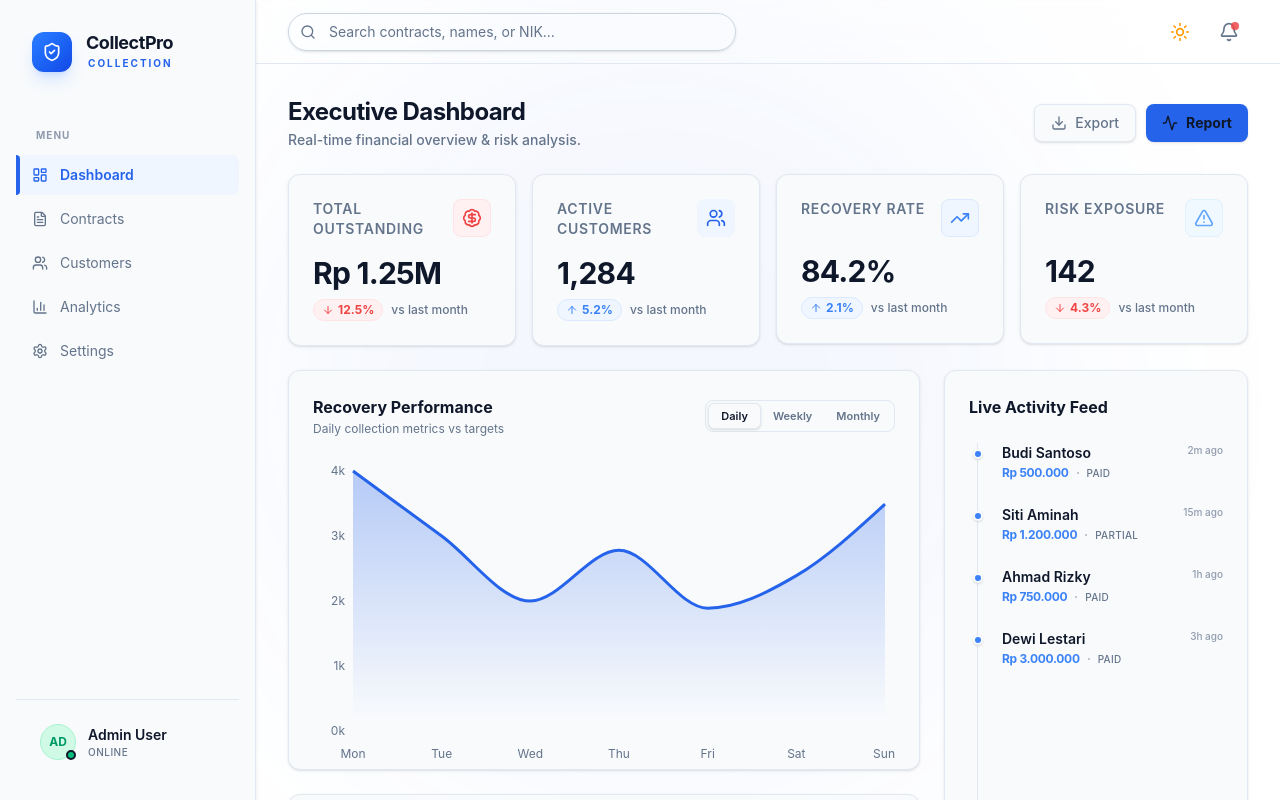
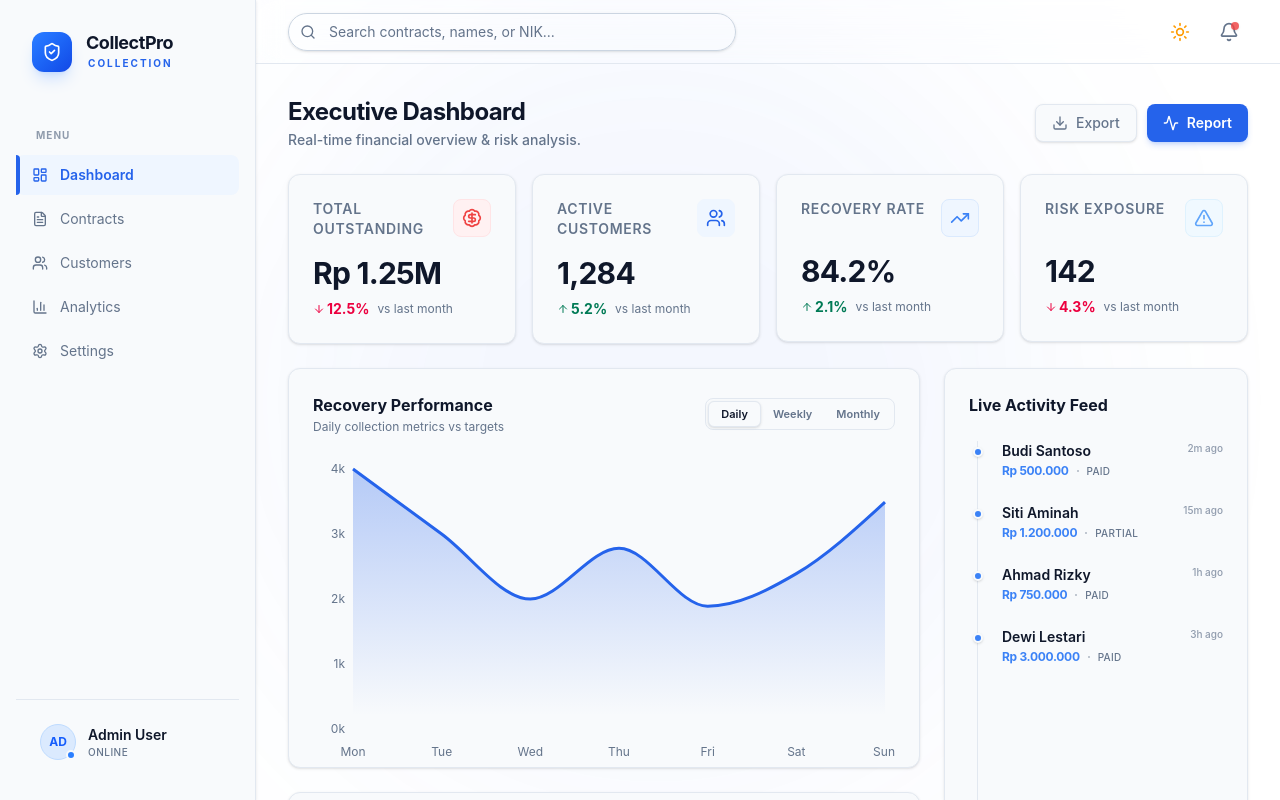
Before and after one commit to kd-collection/frontend, a Next.js app: page / in a window 1280 px wide. Shown: the top 800 px of the page. Built offline with nearby package versions, Linux system fonts and the light colour scheme.

Commit message:
Refactor: Standardize button styling, update component color palettes, and refine trend indicators across the application.

```diff
--- a/src/app/contracts/page.tsx
+++ b/src/app/contracts/page.tsx
@@ -92,7 +92,7 @@ export default function ContractsPage() {
                             <Download className="h-4 w-4" />
                             <span className="hidden sm:inline">Export</span>
                         </button>
-                        <button className="px-4 py-2 rounded-lg bg-primary text-primary-foreground text-sm font-bold hover:opacity-90 transition-all shadow-sm flex items-center gap-2">
+                        <button className="px-4 py-2 rounded-lg bg-primary text-primary-foreground text-sm font-semibold hover:bg-primary/90 transition-all shadow-md shadow-primary/20 flex items-center gap-2">
                             <Plus className="h-4 w-4" />
                             New Contract
                         </button>
@@ -202,7 +202,7 @@ export default function ContractsPage() {
                                         </div>
 
                                         <div className="col-span-2 flex items-center gap-2">
-                                            <div className="h-6 w-6 rounded-full bg-indigo-50 dark:bg-indigo-900/40 text-[10px] font-bold text-primary flex items-center justify-center uppercase border border-primary-subtle">
+                                            <div className="h-6 w-6 rounded-full bg-blue-50 dark:bg-blue-900/40 text-[10px] font-bold text-primary flex items-center justify-center uppercase border border-primary-subtle">
                                                 {(contract.chandler || "A").charAt(0)}
                                             </div>
                                             <span className="text-xs text-text-muted">{contract.chandler || "Unassigned"}</span>
--- a/src/app/globals.css
+++ b/src/app/globals.css
@@ -9,7 +9,7 @@
   --color-border-strong: var(--border-strong);
 
   --color-primary: var(--primary);
-  --color-primary-fg: var(--primary-foreground);
+  --color-primary-foreground: var(--primary-foreground);
   --color-primary-subtle: var(--primary-subtle);
 
   --color-secondary: var(--secondary);
--- a/src/app/page.tsx
+++ b/src/app/page.tsx
@@ -55,7 +55,7 @@ export default function Dashboard() {
             <Download className="h-4 w-4" />
             <span className="hidden sm:inline">Export</span>
           </button>
-          <button className="px-4 py-2 rounded-lg bg-primary text-primary-foreground text-sm font-bold hover:opacity-90 transition-all shadow-sm flex items-center gap-2">
+          <button className="px-4 py-2 rounded-lg bg-primary text-primary-foreground text-sm font-semibold hover:bg-primary/90 transition-all shadow-md shadow-primary/20 flex items-center gap-2">
             <Activity className="h-4 w-4" />
             Report
           </button>
--- a/src/components/layout/Sidebar.tsx
+++ b/src/components/layout/Sidebar.tsx
@@ -80,10 +80,10 @@ export default function Sidebar() {
             <div className="p-4 border-t border-border-subtle mx-4 mb-4">
                 <div className="flex items-center gap-3 p-2 rounded-xl hover:bg-bg-card-hover transition-colors cursor-pointer group">
                     <div className="relative">
-                        <div className="h-9 w-9 rounded-full bg-emerald-100 dark:bg-emerald-900/30 flex items-center justify-center text-xs font-bold text-emerald-600 dark:text-emerald-400 border border-emerald-200 dark:border-emerald-800">
+                        <div className="h-9 w-9 rounded-full bg-blue-100 dark:bg-blue-900/30 flex items-center justify-center text-xs font-bold text-blue-600 dark:text-blue-400 border border-blue-200 dark:border-blue-800">
                             AD
                         </div>
-                        <div className="absolute bottom-0 right-0 h-2.5 w-2.5 bg-emerald-500 border-2 border-bg-card rounded-full" />
+                        <div className="absolute bottom-0 right-0 h-2.5 w-2.5 bg-blue-500 border-2 border-card rounded-full" />
                     </div>
 
                     <div className="flex-1 min-w-0">
--- a/src/components/ui/StatsCard.tsx
+++ b/src/components/ui/StatsCard.tsx
@@ -46,15 +46,13 @@ export default function StatsCard({ label, value, trend, trendUp, icon: Icon, co
                 {trend && (
                     <div className="flex items-center gap-2">
                         <span className={cn(
-                            "flex items-center gap-1 text-xs font-bold px-2 py-0.5 rounded-full border",
-                            trendUp
-                                ? "bg-blue-50 dark:bg-blue-900/20 text-secondary border-blue-100 dark:border-blue-800/30"
-                                : "bg-rose-50 dark:bg-rose-900/20 text-destructive border-rose-100 dark:border-rose-800/30"
+                            "flex items-center gap-0.5 text-sm font-bold",
+                            trendUp ? "text-emerald-700 dark:text-emerald-400" : "text-rose-600 dark:text-rose-400"
                         )}>
                             {trendUp ? <ArrowUp className="h-3 w-3" /> : <ArrowDown className="h-3 w-3" />}
                             {trend}
                         </span>
-                        <span className="text-xs text-text-muted font-medium">vs last month</span>
+                        <span className="text-xs text-text-muted">vs last month</span>
                     </div>
                 )}
             </div>
```
